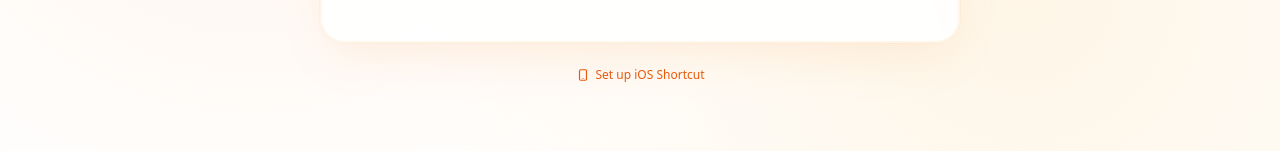
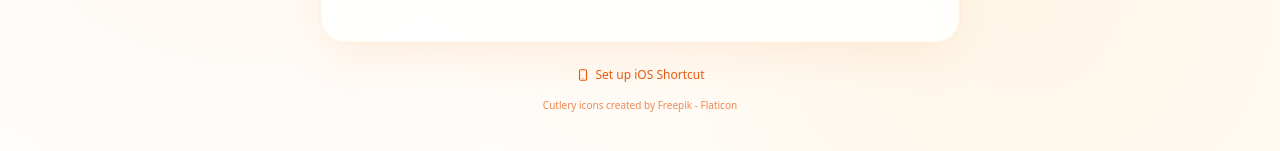
Before and after one commit to willbiddy/recipe-to-notion, a website with bundled scripts: page public/index.html in a window 1280 px wide. Shown: the part 646-797 px from the top of the page. Built offline with nearby package versions, Linux system fonts and the light colour scheme.

Commit message:
Add Flaticon attribution for cutlery icon
- Add attribution link to README.md in Credits section
- Add attribution link to web interface footer
- Follow Flaticon attribution requirements for free users

```diff
--- a/public/index.html
+++ b/public/index.html
@@ -153,7 +153,7 @@
 				</div>
 			</div>
 
-			<div class="mt-6 text-center">
+			<div class="mt-6 text-center space-y-3">
 				<a
 					href="https://github.com/willbiddy/recipe-to-notion/blob/main/docs/IOS_SHORTCUT.md"
 					target="_blank"
@@ -164,6 +164,9 @@
 					</svg>
 					Set up iOS Shortcut
 				</a>
+				<p class="text-[10px] text-orange-600/70">
+					<a href="https://www.flaticon.com/free-icons/cutlery" title="cutlery icons" target="_blank" class="hover:underline">Cutlery icons created by Freepik - Flaticon</a>
+				</p>
 			</div>
 		</div>
 
```
Also changed, not shown: README.md.
